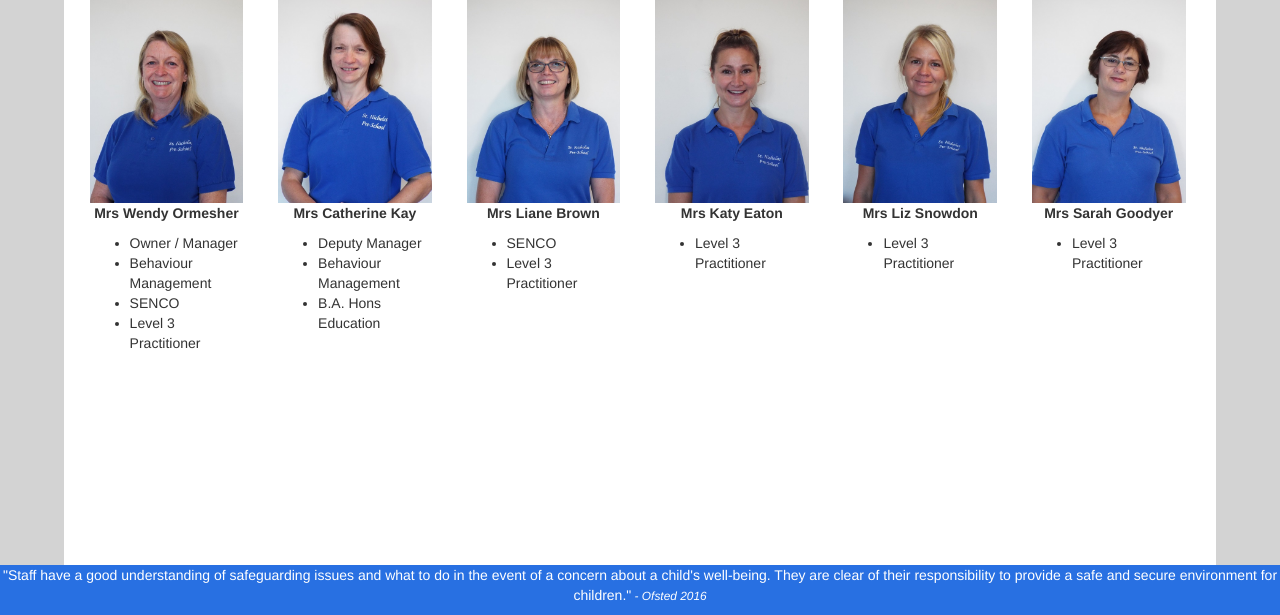
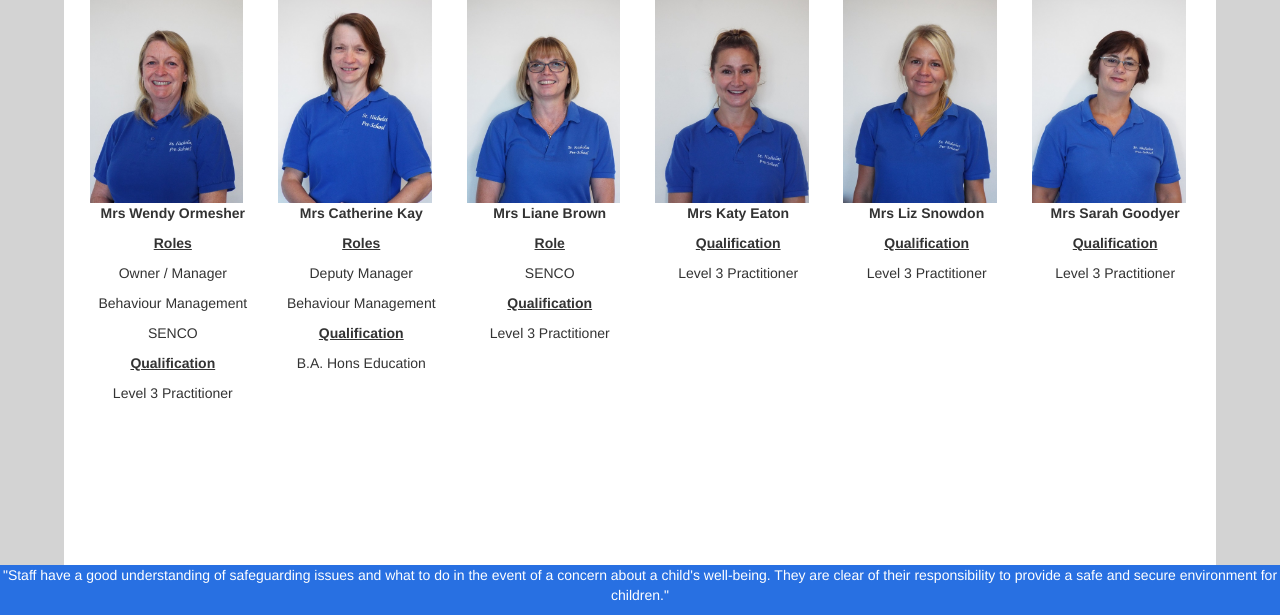
Before and after one commit to NigelKay/SNPSDjangoWebsite, a Django app: template templates/snps_app/staff.html in a window 1280 px wide. Shown: the part 185-800 px from the top of the page. Run offline with Django 3.2, Linux system fonts and the light colour scheme; the template is opened without the code that fills it, so the values that code supplies are empty; some libraries are stand-ins or nearby versions.

Commit message:
Dimension fixing on staff page

```diff
--- a/static/css/base.css
+++ b/static/css/base.css
@@ -133,6 +133,9 @@ body {
   transform: scale(1.02);
 }
 
+
+
+
 .staffDetailsContainer {
   padding-top: 1vw;
   padding-left: 2vw;
@@ -144,16 +147,12 @@ body {
 }
 
 .staffName {
-  width: 12vw;
-}
-
-.staffDetails {
-  width: auto;
+  width: 13vw;
 }
 
 @media (max-width: 999px) {
   .staffDetailsContainer img {
-    width: 10vw;
+    width: 13vw;
   }
 }
 
@@ -163,6 +162,11 @@ body {
   }
   .staffName {
     width: 50vw;
+  }
+  .staffDetailsContainer {
+    margin-left: auto;
+    margin-right: auto;
+    width: 70vw;
   }
 }
 
--- a/templates/snps_app/staff.html
+++ b/templates/snps_app/staff.html
@@ -19,12 +19,14 @@
         <tr>
           <td>
             <p class="text-center staffName"><b>Mrs Wendy Ormesher</b></p>
-            <ul class="staffDetails">
-              <li>Owner / Manager</li>
-              <li>Behaviour Management</li>
-              <li>SENCO</li>
-              <li>Level 3 Practitioner</li>
-            </ul>
+            <div class="staffDetails">
+              <p class="text-center"><b><u>Roles</u></b></p>
+              <p class="text-center">Owner / Manager</p>
+              <p class="text-center">Behaviour Management</p>
+              <p class="text-center">SENCO</p>
+              <p class="text-center"><b><u>Qualification</u></b></p>
+              <p class="text-center">Level 3 Practitioner</p>
+            </div>
           </td>
         </tr>
       </table>
@@ -37,11 +39,13 @@
         <tr>
           <td>
             <p class="text-center staffName"><b>Mrs Catherine Kay</b></p>
-            <ul class="staffDetails">
-              <li>Deputy Manager</li>
-              <li>Behaviour Management</li>
-              <li>B.A. Hons Education</li>
-            </ul>
+            <div class="staffDetails">
+              <p class="text-center"><b><u>Roles</u></b></p>
+              <p class="text-center">Deputy Manager</p>
+              <p class="text-center">Behaviour Management</p>
+              <p class="text-center"><b><u>Qualification</u></b></p>
+              <p class="text-center">B.A. Hons Education</p>
+            </div>
           </td>
         </tr>
       </table>
@@ -54,10 +58,12 @@
         <tr>
           <td>
             <p class="text-center staffName"><b>Mrs Liane Brown</b></p>
-            <ul class="staffDetails">
-              <li>SENCO</li>
-              <li>Level 3 Practitioner</li>
-            </ul>
+            <div class="staffDetails">
+              <p class="text-center"><b><u>Role</u></b></p>
+              <p class="text-center">SENCO</p>
+              <p class="text-center"><b><u>Qualification</u></b></p>
+              <p class="text-center">Level 3 Practitioner</p>
+            </div>
           </td>
         </tr>
       </table>
@@ -70,9 +76,10 @@
         <tr>
           <td>
             <p class="text-center staffName"><b>Mrs Katy Eaton</b></p>
-            <ul class="staffDetails">
-              <li>Level 3 Practitioner</li>
-            </ul>
+            <div class="staffDetails">
+              <p class="text-center"><b><u>Qualification</u></b></p>
+              <p class="text-center">Level 3 Practitioner</p>
+            </div>
           </td>
         </tr>
       </table>
@@ -85,9 +92,10 @@
         <tr>
           <td>
             <p class="text-center staffName"><b>Mrs Liz Snowdon</b></p>
-            <ul class="staffDetails">
-              <li>Level 3 Practitioner</li>
-            </ul>
+            <div class="staffDetails">
+              <p class="text-center"><b><u>Qualification</u></b></p>
+              <p class="text-center">Level 3 Practitioner</p>
+            </div>
           </td>
         </tr>
       </table>
@@ -100,9 +108,10 @@
         <tr>
           <td>
             <p class="text-center staffName"><b>Mrs Sarah Goodyer</b></p>
-            <ul class="staffDetails">
-              <li>Level 3 Practitioner</li>
-            </ul>
+            <div class="staffDetails">
+              <p class="text-center"><b><u>Qualification</u></b></p>
+              <p class="text-center">Level 3 Practitioner</p>
+            </div>
             <br><br><br><br>
           </td>
         </tr>
@@ -112,6 +121,6 @@
 </div>
 
 <div class="footer">
-  <p class="footerText">"Staff have a good understanding of safeguarding issues and what to do in the event of a concern about a child's well-being. They are clear of their responsibility to provide a safe and secure environment for children."<small> <i>- Ofsted 2016</i> </small></p>
+  <p class="footerText">"Staff have a good understanding of safeguarding issues and what to do in the event of a concern about a child's well-being. They are clear of their responsibility to provide a safe and secure environment for children."</p>
 </div>
 {% endblock %}
```
